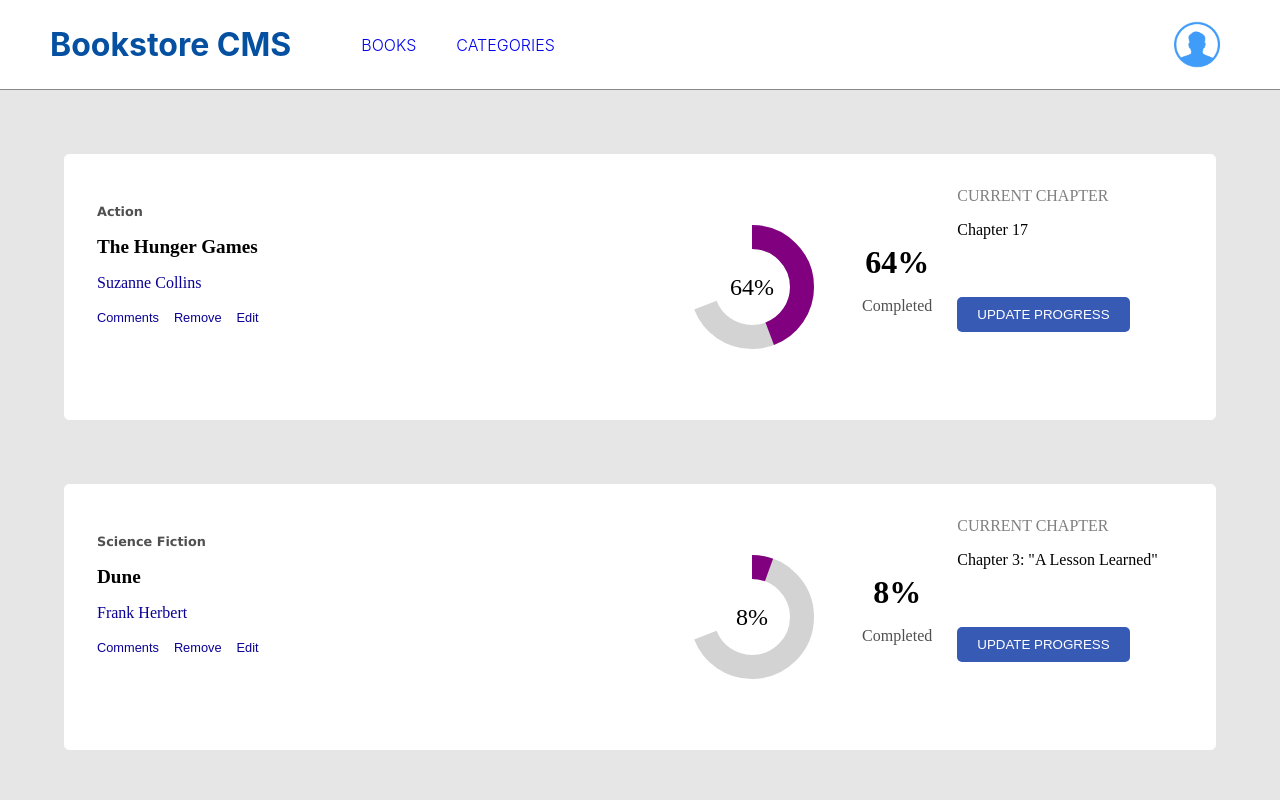
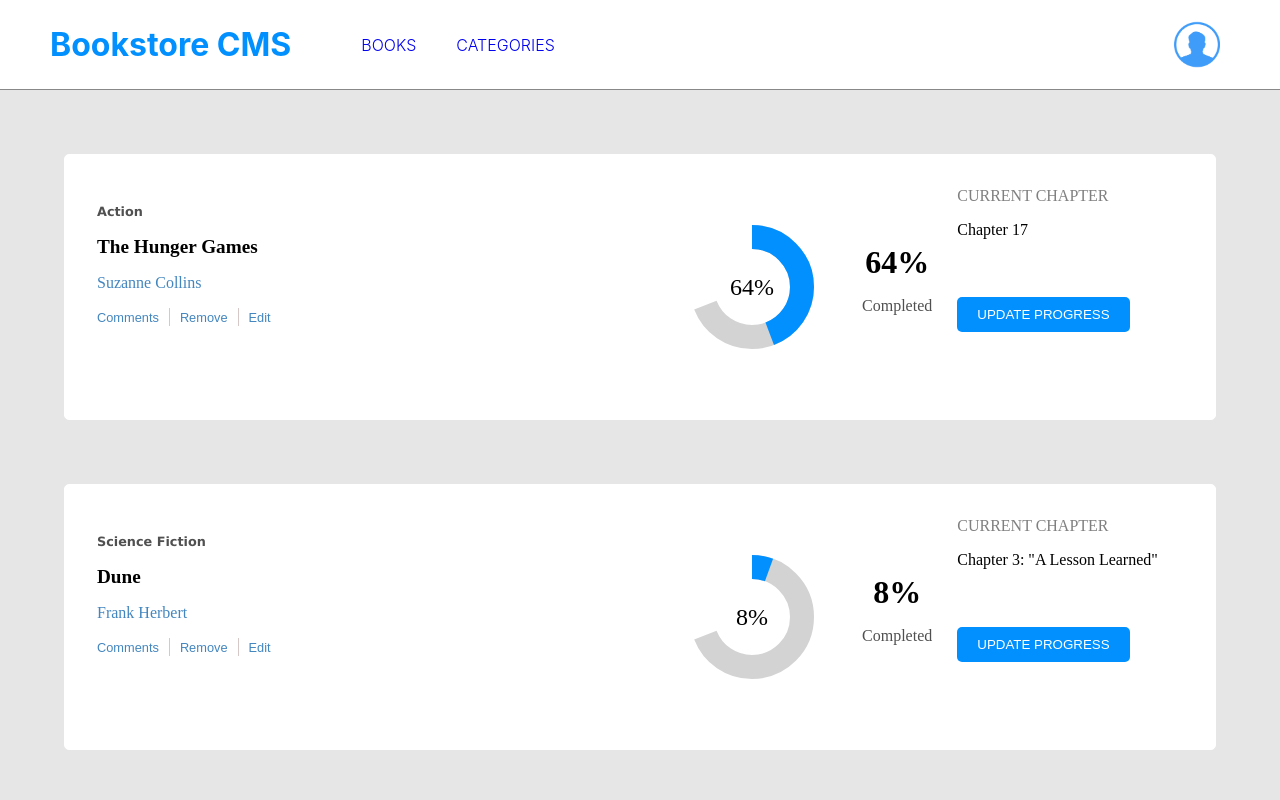
Before and after one commit to eduardosancho/bookstore, a React (Create React App) app: page / in a window 1280 px wide. Shown: the top 800 px of the page. Built offline with nearby package versions, Linux system fonts and the light colour scheme; no server answers.

Commit message:
change color of buttons, text and pie to lightblue

```diff
--- a/src/components/BookItem.js
+++ b/src/components/BookItem.js
@@ -55,7 +55,7 @@ export default function BookItem(props) {
       <div className={styles.progress}>
         <Pie
           percentage={parseInt(completedProgress, 10)}
-          colour="purple"
+          colour="#0290ff"
         />
         <MediaQuery minWidth={860}>
           <div className={styles.percentage}>
--- a/src/components/BookItem.module.css
+++ b/src/components/BookItem.module.css
@@ -1,7 +1,7 @@
 :root {
-  --blue-text: rgb(10, 0, 150);
-  --blue-info: rgb(5, 80, 160);
-  --blue-button: rgb(55, 90, 180);
+  --blue-text: #4386bf;
+  --blue-info: #0290ff;
+  --blue-button: #0290ff;
   --gray: rgb(215, 200, 200);
   --dark-gray: rgb(80, 80, 80);
 }
@@ -45,9 +45,21 @@
 
 .actions {
   display: flex;
-  gap: 15px;
   padding-inline-start: 0;
   list-style: none;
+}
+
+.actions > * {
+  border-right: var(--gray) solid 1px;
+  padding: 0 10px;
+}
+
+.actions li:first-child {
+  padding-left: 0;
+}
+
+.actions li:last-child {
+  border: none;
 }
 
 .actions button {
```
